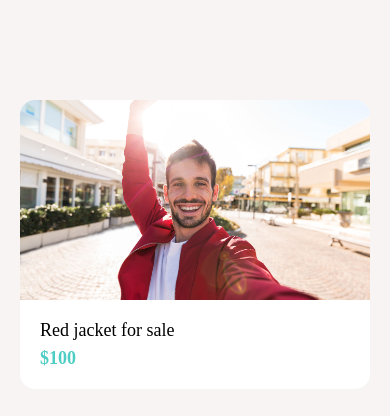
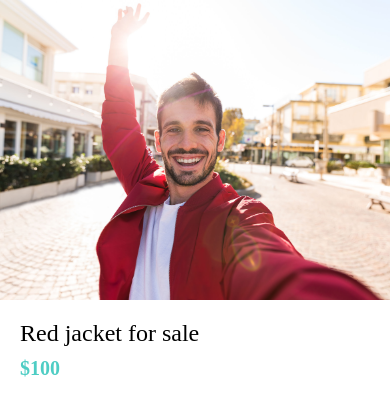
Before and after one commit to rakesh-gyawali/Dealo, a React Native app: screen / in a window 390 px wide. Shown: the top 416 px of the page. Built offline with nearby package versions, Linux system fonts and the light colour scheme.

Commit message:
built listing detail screen

```diff
--- a/App.js
+++ b/App.js
@@ -15,20 +15,7 @@
 import { MaterialCommunityIcons } from "@expo/vector-icons";
 import AppButton from "./app/components/AppButton";
 import Card from "./app/components/Card";
+import ListingDetailsScreen from "./app/screens/ListingDetailsScreen";
 export default function App() {
-  return (
-    <View
-      style={{
-        backgroundColor: "#f8f4f4",
-        padding: 20,
-        paddingTop: 100,
-      }}
-    >
-      <Card
-        title="Red jacket for sale"
-        subTitle="$100"
-        image={require("./app/assets/jacket.jpg")}
-      />
-    </View>
-  );
+  return <ListingDetailsScreen />;
 }
--- /dev/null
+++ b/app/screens/ListingDetailsScreen.js
@@ -0,0 +1,37 @@
+import React from "react";
+import { Image, View, StyleSheet, Text } from "react-native";
+import AppText from "../components/AppText";
+import colors from "../config/colors";
+
+function ListingDetailsScreen(props) {
+  return (
+    <View>
+      <Image style={styles.image} source={require("../assets/jacket.jpg")} />
+      <View style={styles.detailsContainer}>
+        <AppText style={styles.title}>Red jacket for sale</AppText>
+        <AppText style={styles.price}>$100</AppText>
+      </View>
+    </View>
+  );
+}
+const styles = StyleSheet.create({
+  detailsContainer: {
+    padding: 20,
+  },
+  image: {
+    width: "100%",
+    height: 300,
+  },
+  price: {
+    color: colors.secondary,
+    fontWeight: "bold",
+    fontSize: 20,
+    marginVertical: 10,
+  },
+  title: {
+    fontSize: 24,
+    fontWeight: "500",
+  },
+});
+
+export default ListingDetailsScreen;
```
